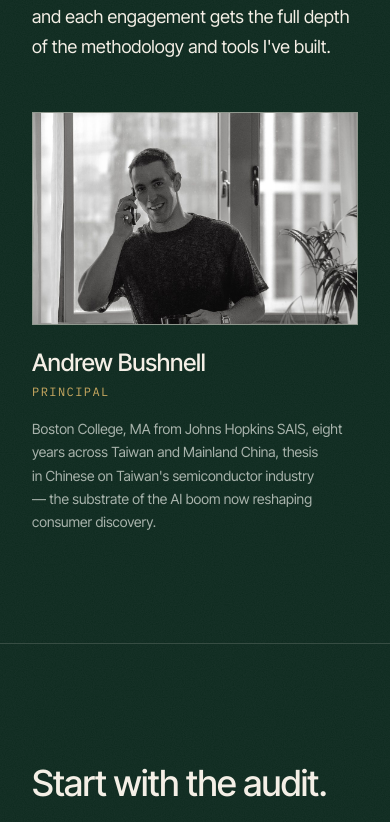
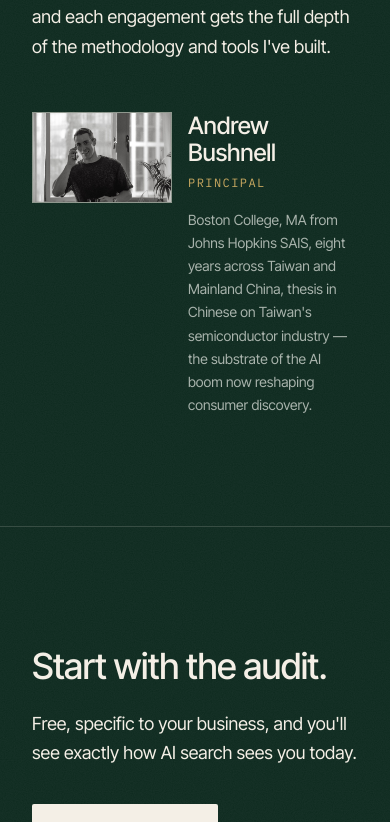
Before and after one commit to InvisibleJaguar90/forecite-site, a React (Vite) app: page /about in a window 390 px wide. Shown: the part 2468-3290 px from the top of the page. Built offline with nearby package versions, Linux system fonts and the light colour scheme.

Commit message:
About portrait: bundle via Vite for content-hashed asset (cache-bust on every build)

```diff
--- a/src/pages/About.jsx
+++ b/src/pages/About.jsx
@@ -2,6 +2,11 @@ import { Link } from 'react-router-dom';
 import { Eyebrow, Button, Section } from '../components/Atoms.jsx';
 import HeroBackground from '../components/HeroBackground.jsx';
 import Meta from '../components/Meta.jsx';
+// Imported through Vite so the build emits portrait-[hash].jpg. Each new
+// portrait file ships at a fresh URL — no browser/CDN cache can serve a
+// stale version. Static /public/portrait.jpg ate three iterations of
+// "deployed but still showing the old image" — never doing that again.
+import portraitImg from '../assets/portrait.jpg';
 
 export default function About() {
   return (
@@ -71,20 +76,21 @@ export default function About() {
               When you work with Forecite, you work with me. I run your audit, scope the engagement, and handle the implementation. There's no layer between us. I take on fewer clients because of that, and each engagement gets the full depth of the methodology and tools I've built.
             </p>
           </div>
-          <div className="person-row" style={{ display: 'flex', flexDirection: 'column', gap: 24, alignItems: 'start' }}>
+          <div className="person-row" style={{ display: 'flex', alignItems: 'start', gap: 24 }}>
             {/* Founder portrait. Renders at the source file's native aspect —
                 no aspect-ratio lock, no object-fit:cover — so the photo is
                 NEVER cropped by the layout. Whatever Andrew puts at
-                /portrait.jpg shows in full, exactly as composed. Width is
-                fluid up to 520px; height auto follows. */}
+                /portrait.jpg shows in full, exactly as composed. Fixed at
+                240px wide; height auto follows the file's native ratio.
+                Sits LEFT of the bio block (horizontal flex). */}
             <img
-              src="/portrait.jpg"
+              src={portraitImg}
               alt="Andrew Bushnell"
               style={{
-                width: '100%',
-                maxWidth: 520,
+                width: 240,
                 height: 'auto',
                 border: '1px solid var(--border-bone-on-forest-hover)',
+                flexShrink: 0,
                 display: 'block',
               }}
             />
--- a/src/styles/responsive.css
+++ b/src/styles/responsive.css
@@ -224,10 +224,17 @@
    when the inline Cal.com embed was replaced by a modal trigger button.
    Page is now single-column hero, no grid stacking needed. */
 
-/* About person row layout: stacks photo above bio (Session 4 item 8 — full
-   3:2 frame, no crop). Image is fluid (width: 100% + aspectRatio: 3/2),
-   so no per-breakpoint size override is needed. The pixel-size rule that
-   used to live here is retired. */
+/* About person row — photo LEFT of bio block (horizontal flex). Photo
+   width is fixed; height: auto follows the source file's native aspect.
+   Mobile: shrink the fixed width so the row doesn't dominate. */
+@media (max-width: 480px) {
+  .person-row {
+    gap: 16px !important;
+  }
+  .person-row > :first-child {
+    width: 140px !important;
+  }
+}
 
 /* ---------------------------------------------------------------------
    3. Footer — 4-col → 2-col → 1-col responsive collapse.
```
Also changed, not shown: src/assets/portrait.jpg (renamed from public/portrait.jpg).
